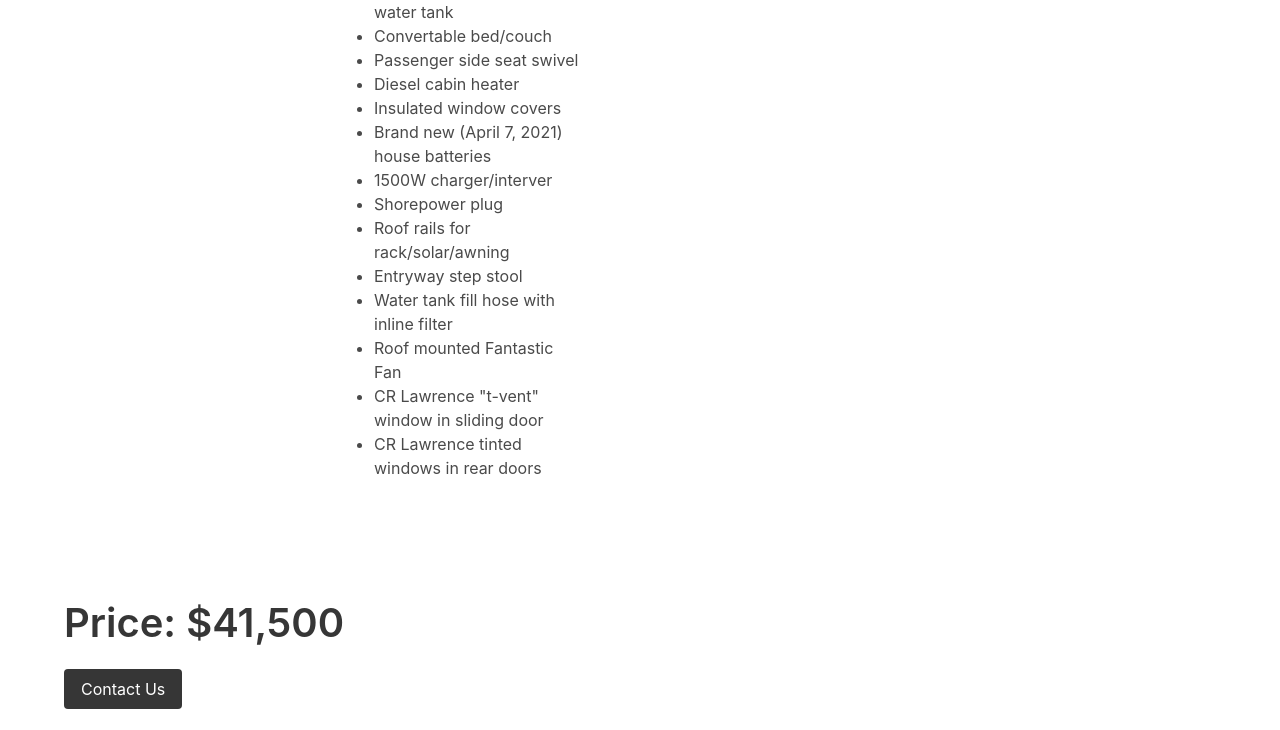
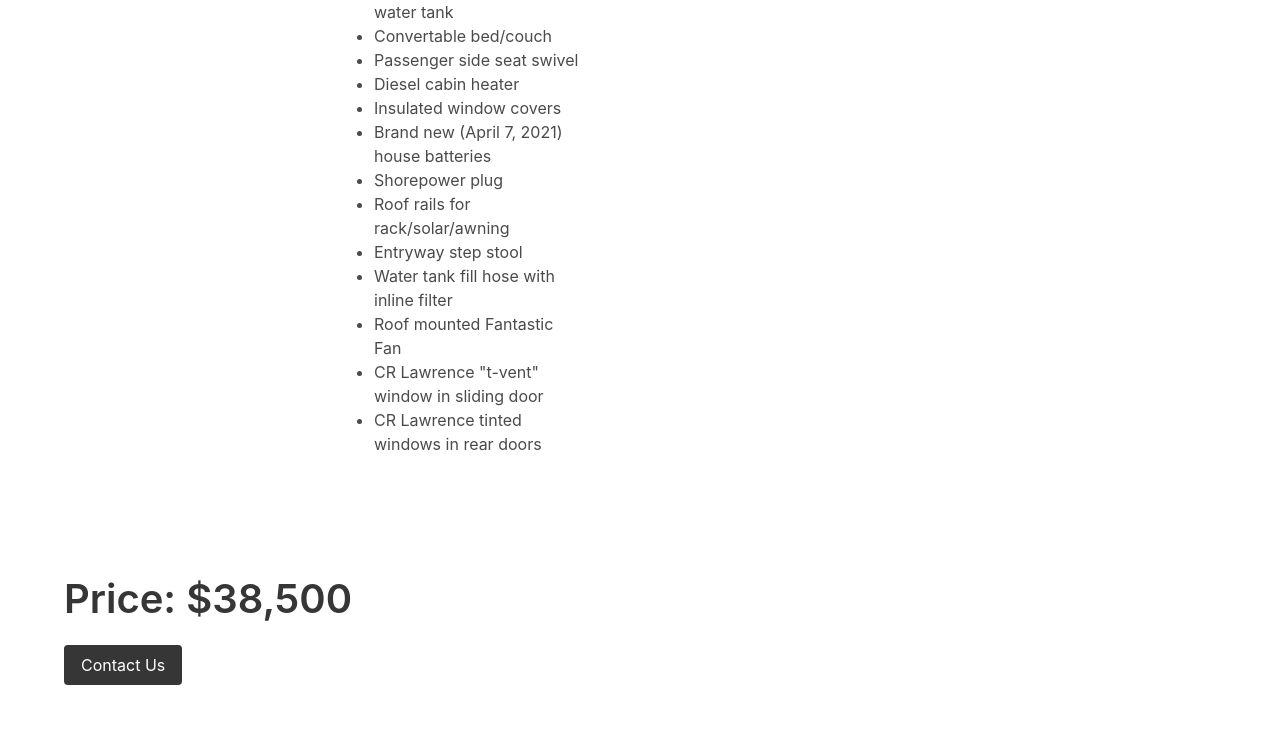
Before and after one commit to henryrose/wilder-roses.com, a Gatsby site: page /van in a window 1280 px wide. Shown: the part 1893-2623 px from the top of the page. Built offline with nearby package versions, Linux system fonts and the light colour scheme; Gatsby itself is replaced by a stand-in of ours; grey boxes are pictures that could not be loaded.

Commit message:
update price

```diff
--- a/src/pages/van.js
+++ b/src/pages/van.js
@@ -64,7 +64,6 @@ const VanPage = () => (
               <li>Diesel cabin heater</li>
               <li>Insulated window covers</li>
               <li>Brand new (April 7, 2021) house batteries</li>
-              <li>1500W charger/interver</li>
               <li>Shorepower plug</li>
               <li>Roof rails for rack/solar/awning</li>
               <li>Entryway step stool</li>
@@ -102,7 +101,7 @@ const VanPage = () => (
       </div>
     </div>
     <Section>
-      <h2 className="title is-2">Price: $41,500</h2>
+      <h2 className="title is-2">Price: $38,500</h2>
       <ContactForm />
     </Section>
     <div style={{
```
